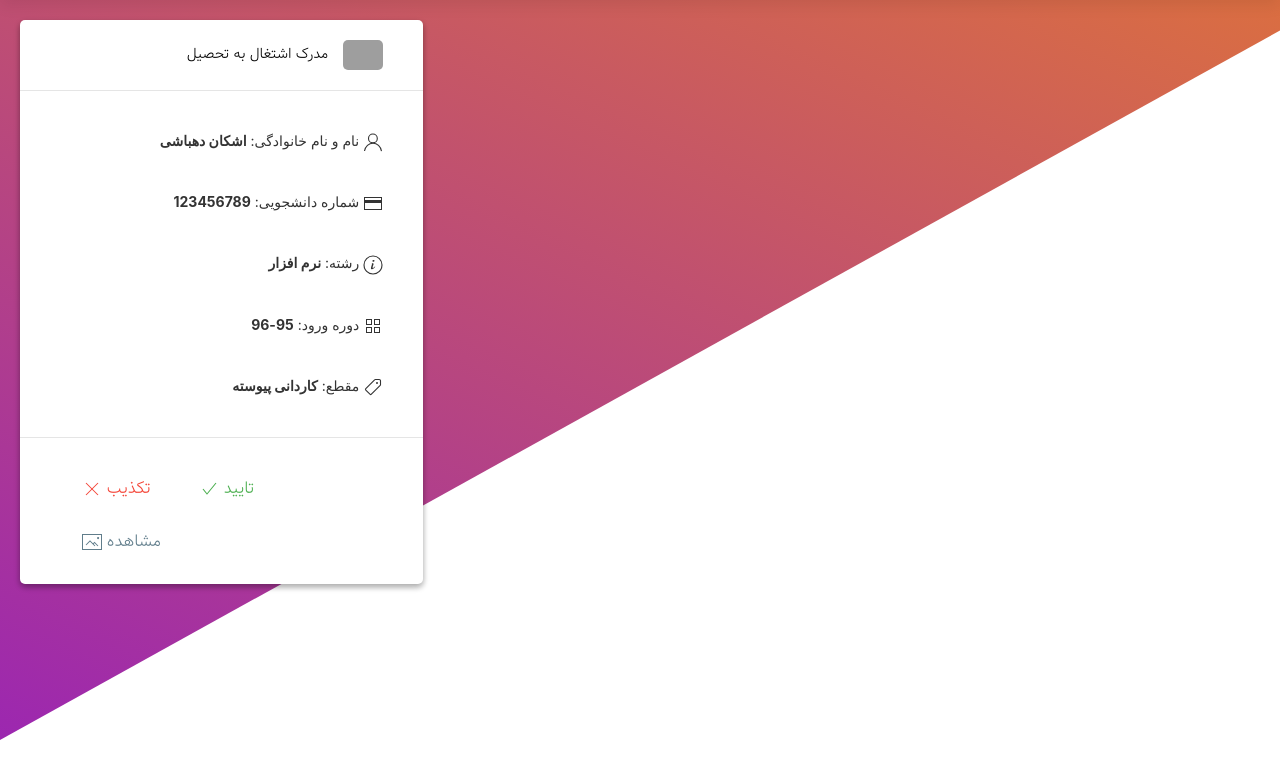
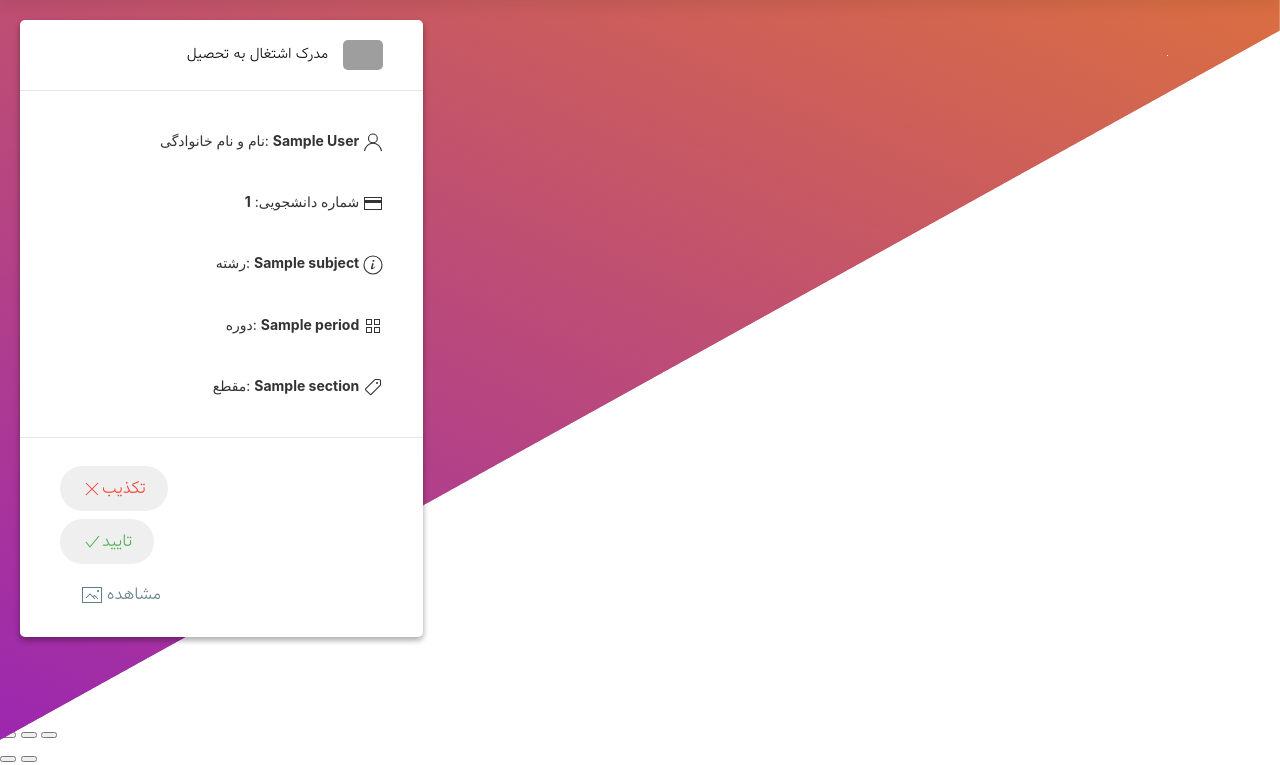
Before and after one commit to mrsdz/archiver-django, a Django app: template web/templates/view.html in a window 1280 px wide. Shown: the part 60-825 px from the top of the page. Before the commit the page ends 800 px from the top, so only its background shows below. Run offline with Django 3.2, Linux system fonts and the light colour scheme; the template is opened without the code that fills it: most values are stand-ins (such as "Sample title", 1, 10 or a date in 2020); some libraries are stand-ins or nearby versions; some web fonts are replaced; grey boxes are pictures that could not be loaded.

Commit message:
New Docs page worked now

```diff
--- a/web/templates/search-result.html
+++ b/web/templates/search-result.html
@@ -71,6 +71,7 @@
                                             <input type="hidden" value="R" name="status">
                                             <input type="hidden" value="{{ i.id }}" name="doc">
                                             <input type="hidden" value="{{ i.student.college_number }}" name="student">
+                                            <input type="hidden" value="{% url 'View Student' %}" name="location">
                                             <button class="uk-button paper-btn red">تکذیب مدرک</button>
                                             {% csrf_token %}
                                         </form>
@@ -82,6 +83,7 @@
                                             <input type="hidden" value="A" name="status">
                                             <input type="hidden" value="{{ i.id }}" name="doc">
                                             <input type="hidden" value="{{ i.student.college_number }}" name="student">
+                                            <input type="hidden" value="{% url 'View Student' %}" name="location">
                                             <button class="uk-button paper-btn green">تایید مدرک</button>
                                             {% csrf_token %}
                                         </form>
--- a/web/templates/view.html
+++ b/web/templates/view.html
@@ -11,6 +11,7 @@
 {% block admin_content %}
     <div class="uk-grid uk-grid-small padding" uk-grid uk-scrollspy="cls: uk-animation-slide-bottom; target: > div ; delay: 0; repeat: false">
         <div class="uk-width-1-3@m">
+            {% for i in docs %}
                 <div class="uk-card uk-card-default uk-border-rounded">
                     <div class="uk-card-header">
                         <div class="uk-grid-small uk-flex-middle uk-float-right" uk-grid>
@@ -18,7 +19,7 @@
                                 <h3 class="uk-card-title uk-margin-remove-bottom">مدرک اشتغال به تحصیل</h3>
                             </div>
                             <div class="uk-width-auto">
-                        <img class="uk-border-rounded image-width" width="70" src="{% static 'files/example.jpg' %}">
+                                <img class="uk-border-rounded image-width" width="70" src="/media?image={{ i.doc.url }}&student={{ i.student.college_number }}">
                             </div>
                         </div>
                     </div>
@@ -26,51 +27,61 @@
                         <!--name-->
                         <h6 class="uk-width-1-1">
                             <label>نام و نام خانوادگی:</label>
-                    <b>اشکان دهباشی</b>
+                            <b>{{ i.student.first_name }} {{ i.student.last_name }}</b>
                             <span uk-icon="icon: user"></span>
                         </h6>
                         <!--st number-->
                         <h6 class="uk-width-1-1">
                             <label>شماره دانشجویی:</label>
-                    <b>123456789</b>
+                            <b>{{ i.student.college_number }}</b>
                             <span uk-icon="icon: credit-card"></span>
                         </h6>
                         <!--filed-->
                         <h6 class="uk-width-1-1">
                             <label>رشته:</label>
-                    <b>نرم افزار</b>
+                            <b>{{ i.student.subject.name }}</b>
                             <span uk-icon="icon: info"></span>
                         </h6>
                         <!--entry period-->
                         <h6 class="uk-width-1-2\@m">
-                    <label>دوره ورود:</label>
-                    <b>95-96</b>
+                            <label>دوره:</label>
+                            <b>{{ i.student.period }}</b>
                             <span uk-icon="icon: thumbnails"></span>
                         </h6>
                         <!--section-->
                         <h6 class="uk-width-1-2\@m">
                             <label>مقطع:</label>
-                    <b>کاردانی پیوسته</b>
+                            <b>{{ i.student.section.name }}</b>
                             <span uk-icon="icon: tag"></span>
                         </h6>
                     </div>
                     <div class="uk-card-footer">
-                    <a href="#" class="uk-button view-btn red-btn">تکذیب
-                        <span uk-icon="icon: close"></span>
-                    </a>
-                    <a href="#" class="uk-button view-btn green">تایید
-                        <span uk-icon="icon: check"></span>
-                    </a>
+                        <form action="{% url 'Docs Change Status' %}" method="post">
+                            <input type="hidden" value="R" name="status">
+                            <input type="hidden" value="{{ i.id }}" name="doc">
+                            <input type="hidden" value="{{ i.student.college_number }}" name="student">
+                            <button class="uk-button view-btn red-btn">تکذیب<span uk-icon="icon: close"></span></button>
+                            {% csrf_token %}
+                        </form>
+                        <form action="{% url 'Docs Change Status' %}" method="post">
+                            <input type="hidden" value="A" name="status">
+                            <input type="hidden" value="{{ i.id }}" name="doc">
+                            <input type="hidden" value="{{ i.student.college_number }}" name="student">
+                            <input type="hidden" value="{% url 'New Docs' %}" name="location">
+                            <button class="uk-button view-btn green">تایید<span uk-icon="icon: check"></span></button>
+                            {% csrf_token %}
+                        </form>
                         <div class="my-gallery" itemscope itemtype="" style="display: inline-block">
                             <figure itemprop="associatedMedia" itemscope itemtype="" style="margin: 0">
-                            <a href="{% static 'files/example.jpg' %}" itemprop="contentUrl" data-size="1500x1024" class="uk-button view-btn gery">مشاهده
+                                <a href="/media?image={{ i.doc.url }}&student={{ i.student.college_number }}" itemprop="contentUrl" data-size="1500x1024" class="uk-button view-btn gery">مشاهده
                                     <span uk-icon="icon: image"></span>
-                                <img src="{% static 'files/example.jpg' %}" itemprop="thumbnail" alt="Image description" style="display: none" />
+                                    <img src="/media?image={{ i.doc.url }}&student={{ i.student.college_number }}" itemprop="thumbnail" alt="Image description" style="display: none" />
                                 </a>
                             </figure>
                         </div>
                     </div>
                 </div>
+            {% endfor %}
         </div>
     </div>
     <!-- Root element of PhotoSwipe. Must have class pswp. -->
```
Also changed, not shown: web/views.py (+7 -2 lines). Lines whose indentation alone changed are shown as unchanged.
